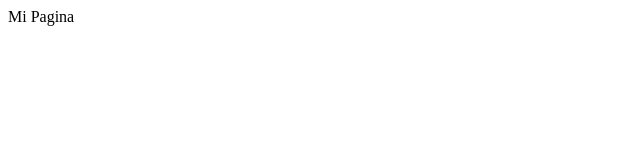
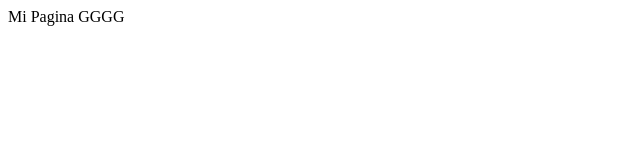
Before and after one commit to jpulgar1978/PaginaWeb, a plain HTML site: page index.html in a window 1280 px wide. Shown: the full height of the page, 0-640 px from the left. Drawn offline with Linux system fonts and the light colour scheme.

Commit message:
Update index.html

```diff
--- a/index.html
+++ b/index.html
@@ -3,6 +3,6 @@
         <title>Hola</title>
     </head>
     <body>
-        Mi Pagina
+        Mi Pagina GGGG
     </body>
 </html>
```
